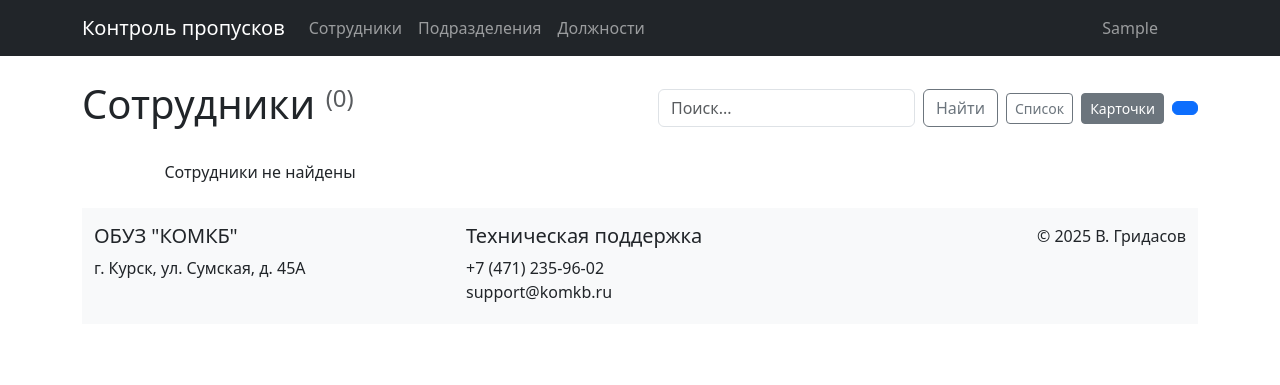
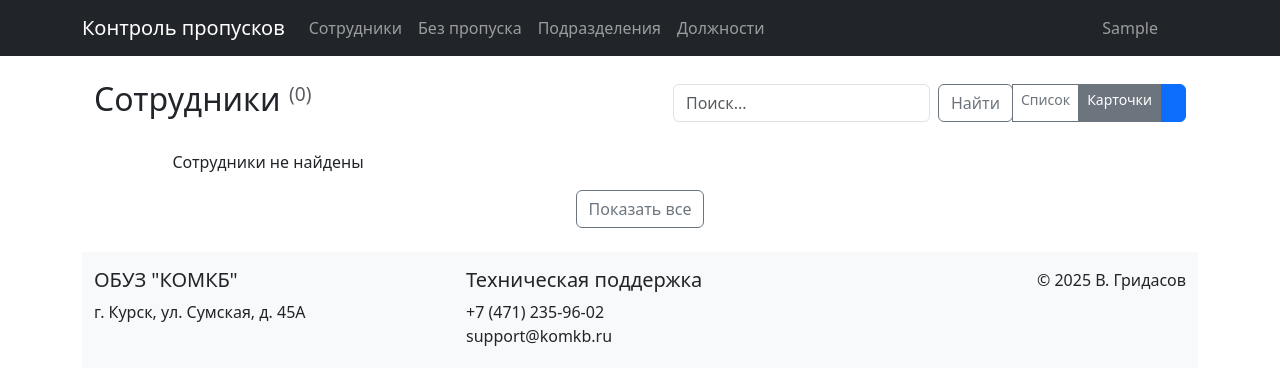
Before and after one commit to vgridasov/PassPoint, a Django app: page / in a window 1280 px wide. Shown: the top 385 px of the page. Run offline with Django 5.2, Linux system fonts and the light colour scheme; the visitor is signed in with stand-in values (Sample User, id 1); data that the repository does not hold is empty; some libraries are stand-ins or nearby versions.

Commit message:
Добавление нового представления для отображения сотрудников без пропуска. Обновление маршрутов и шаблонов для интеграции нового функционала. Улучшение навигации с добавлением ссылки на страницу "Без пропуска" в меню.

```diff
--- a/employees/templates/employees/base.html
+++ b/employees/templates/employees/base.html
@@ -22,6 +22,9 @@
                 <ul class="navbar-nav">
                     <li class="nav-item">
                         <a class="nav-link" href="{% url 'employee_list' %}">Сотрудники</a>
+                    </li>
+                    <li class="nav-item">
+                        <a class="nav-link" href="{% url 'employees_without_pass' %}">Без пропуска</a>
                     </li>
                     <li class="nav-item">
                         <a class="nav-link" href="{% url 'department_list' %}">Подразделения</a>
--- a/employees/templates/employees/employee_list.html
+++ b/employees/templates/employees/employee_list.html
@@ -4,9 +4,11 @@
 {% block title %}Список сотрудников{% endblock %}
 
 {% block content %}
+<div class="container mt-4">
     <div class="d-flex justify-content-between align-items-center mb-4">
-    <h1>Сотрудники <sup class="text-muted" style="font-size: 0.6em;">({{ page_obj.paginator.count }})</sup></h1>
-    <div class="d-flex align-items-center gap-2">
+        <h2>{% if filter_title %}{{ filter_title }}{% else %}Сотрудники{% endif %} <sup class="text-muted" style="font-size: 0.6em;">({{ page_obj.paginator.count }})</sup></h2>
+        <div class="d-flex gap-2">
+            <div class="btn-group">
                 <form method="get" class="d-flex">
                     <input type="text" name="search" class="form-control me-2" placeholder="Поиск..." value="{{ search_query }}">
                     <button type="submit" class="btn btn-outline-secondary">Найти</button>
@@ -18,6 +20,7 @@
                         <i class="bi bi-plus-lg"></i>
                     </a>
                 {% endif %}
+            </div>
         </div>
     </div>
 
@@ -176,4 +179,17 @@
         </ul>
     </nav>
     {% endif %}
+
+    <div class="text-center mt-3">
+        {% if not show_all %}
+            <a href="?show_all=1{% if view_mode %}&view={{ view_mode }}{% endif %}{% if search_query %}&search={{ search_query }}{% endif %}" class="btn btn-outline-secondary">
+                <i class="bi bi-list-ul"></i> Показать все
+            </a>
+        {% else %}
+            <a href="?{% if view_mode %}view={{ view_mode }}{% endif %}{% if search_query %}&search={{ search_query }}{% endif %}" class="btn btn-outline-secondary">
+                <i class="bi bi-list-ul"></i> По страницам
+            </a>
+        {% endif %}
+    </div>
+</div>
 {% endblock %}
--- a/employees/urls.py
+++ b/employees/urls.py
@@ -14,4 +14,5 @@ urlpatterns = [
     path('position/<int:position_id>/employees/', views.employees_by_position, name='employees_by_position'),
     path('employee/<int:pk>/create-pass/', views.create_pass, name='create_pass'),
     path('employee/import-pass-template/', views.import_pass_template, name='import_pass_template'),
+    path('employees/without-pass/', views.employees_without_pass, name='employees_without_pass'),
 ]
--- a/employees/views.py
+++ b/employees/views.py
@@ -407,3 +407,38 @@ def import_pass_template(request):
             'success': False,
             'message': f'Ошибка при сохранении: {str(e)}'
         }, status=500)
+
+@login_required
+def employees_without_pass(request):
+    """Список сотрудников без пропуска"""
+    employees = Employee.objects.filter(
+        Q(pass_svg__isnull=True) | Q(lost_pass=True) | Q(has_pass=False)
+    ).order_by('last_name', 'first_name')
+    search_query = request.GET.get('search', '')
+    if search_query:
+        employees = employees.filter(
+            Q(last_name__iregex=search_query) |
+            Q(first_name__iregex=search_query) |
+            Q(middle_name__iregex=search_query)
+        )
+
+    # Если запрошен полный список
+    if request.GET.get('show_all'):
+        return render(request, 'employees/employee_list.html', {
+            'page_obj': employees,
+            'view_mode': request.GET.get('view', 'cards'),
+            'search_query': search_query,
+            'show_all': True,
+            'filter_title': 'Сотрудники без пропуска'
+        })
+
+    paginator = Paginator(employees, 12)
+    page_number = request.GET.get('page')
+    page_obj = paginator.get_page(page_number)
+
+    return render(request, 'employees/employee_list.html', {
+        'page_obj': page_obj,
+        'view_mode': request.GET.get('view', 'cards'),
+        'search_query': search_query,
+        'filter_title': 'Сотрудники без пропуска'
+    })
```
Lines whose indentation alone changed are shown as unchanged.
